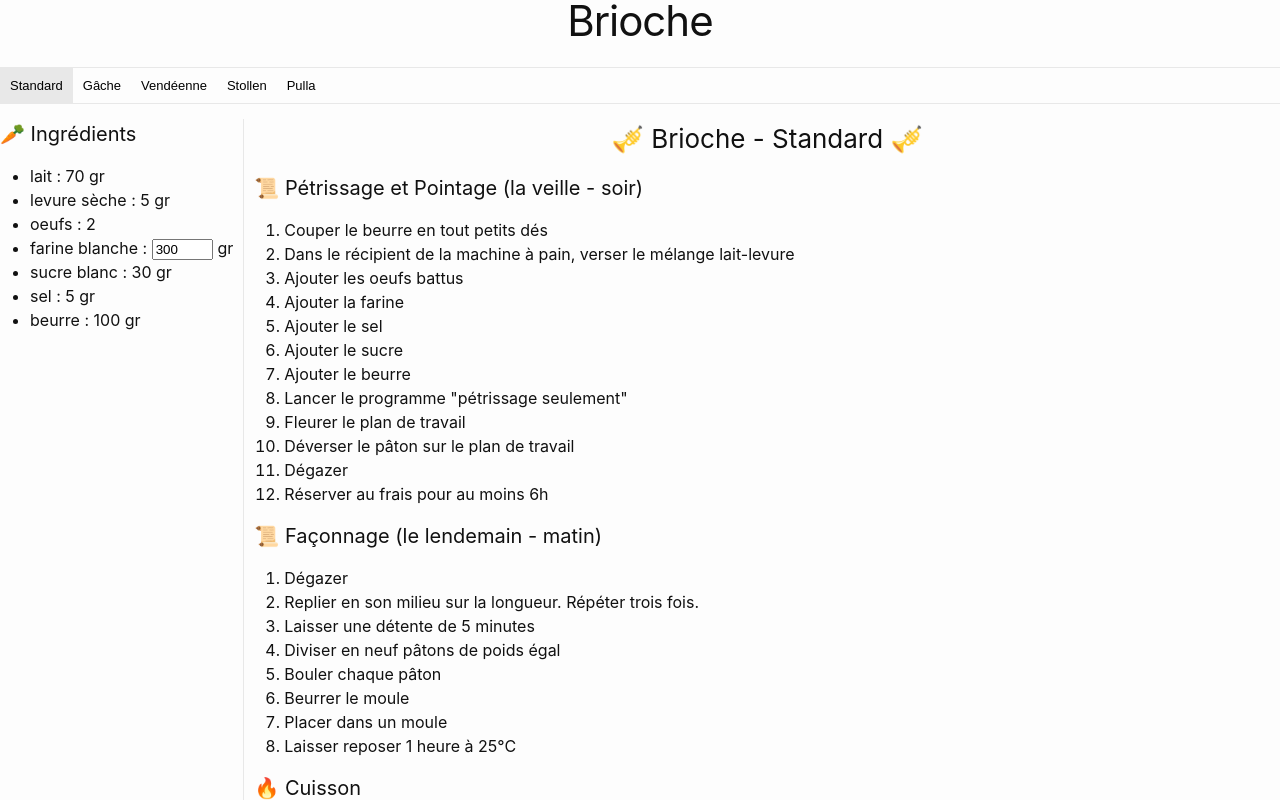
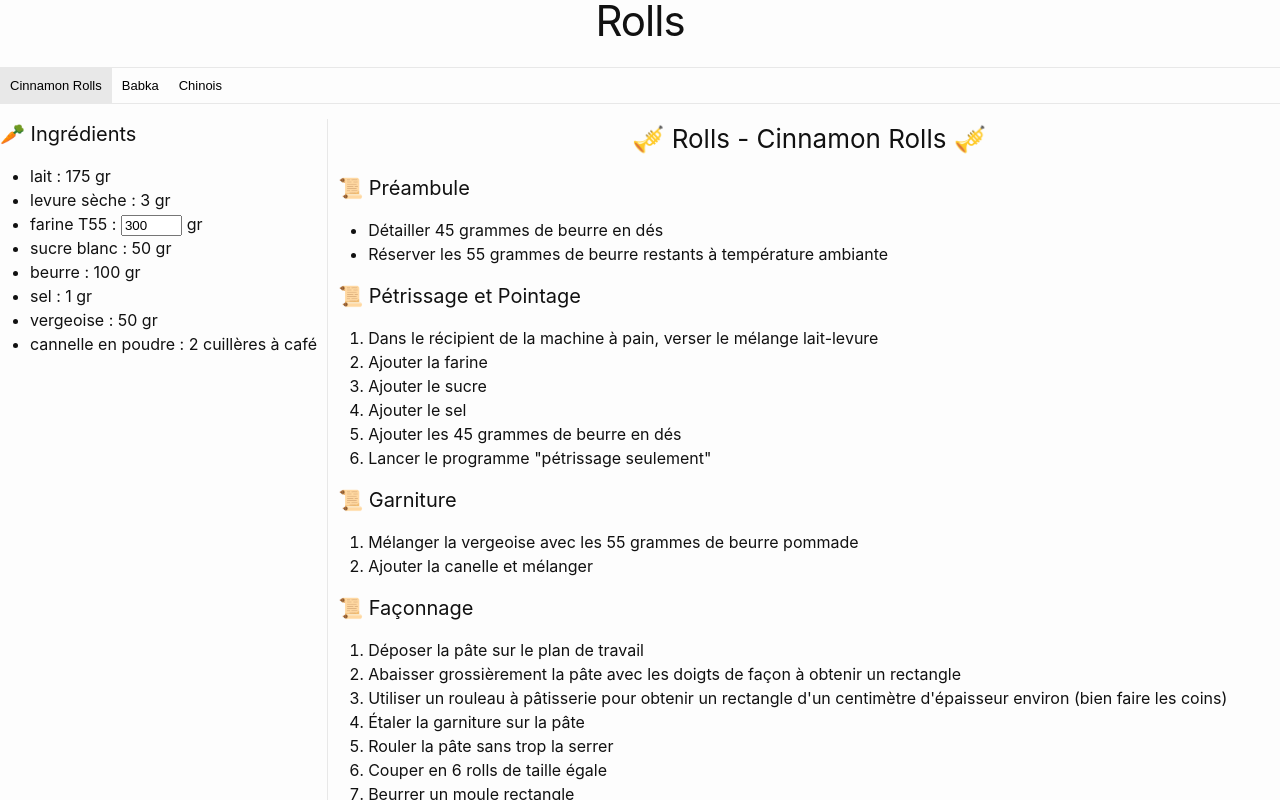
Before and after one commit to vianneyfaivre/recipe, a Svelte app: page / in a window 1280 px wide. Shown: the top 800 px of the page. Built offline with nearby package versions, Linux system fonts and the light colour scheme.

Commit message:
fixed ingredient with link issue

```diff
--- a/public/index.html
+++ b/public/index.html
@@ -15,7 +15,7 @@
 </head>
 
 	<body>
-		<div id="recipe-v2" data-yaml-path="/brioche.yaml">
+		<div id="recipe-v2" data-yaml-path="/rolls.yaml">
 		</div>
 	</body>
 </html>
--- /dev/null
+++ b/public/rolls.yaml
@@ -0,0 +1,216 @@
+
+
+
+title: Rolls
+withYeast: true
+utensils:
+  - couteau
+  - machine-pain
+  - rouleau
+  - coupe-pate
+recipes:
+  Cinnamon Rolls:
+    pictures: 3
+    utensils:
+      - moule-brownie
+    ingredients:
+      - label: lait
+        qty: 175
+        unit: gr
+      - label: levure sèche
+        qty: 3
+        unit: gr
+      - label: farine T55
+        qty: 300
+        unit: gr
+        variable: true
+      - label: sucre blanc
+        qty: 50
+        unit: gr
+      - label: beurre
+        qty: 100
+        unit: gr
+      - label: sel
+        qty: 1
+        unit: gr
+      - label: vergeoise
+        qty: 50
+        unit: gr
+      - label: cannelle en poudre
+        qty: 2
+        unit: cuillères à café
+    preconditions:
+      - Détailler 45 grammes de beurre en dés
+      - Réserver les 55 grammes de beurre restants à température ambiante
+    steps:
+      - label: Pétrissage et Pointage
+        details:
+          - Dans le récipient de la machine à pain, verser le mélange lait-levure
+          - Ajouter la farine
+          - Ajouter le sucre
+          - Ajouter le sel
+          - Ajouter les 45 grammes de beurre en dés
+          - Lancer le programme "pétrissage seulement"
+      - label: Garniture
+        details:
+          - Mélanger la vergeoise avec les 55 grammes de beurre pommade
+          - Ajouter la canelle et mélanger
+      - label: Façonnage
+        details:
+          - Déposer la pâte sur le plan de travail
+          - Abaisser grossièrement la pâte avec les doigts de façon à obtenir un rectangle
+          - Utiliser un rouleau à pâtisserie pour obtenir un rectangle d'un centimètre d'épaisseur environ (bien faire les coins)
+          - Étaler la garniture sur la pâte
+          - Rouler la pâte sans trop la serrer
+          - Couper en 6 rolls de taille égale
+          - Beurrer un moule rectangle
+          - Placer les rolls dans le plat en les espaçant bien
+          - Laisser reposer 1 heure à 25°C
+      - label: Cuisson
+        emoji: 🔥
+        details:
+          - Battre un oeuf et y ajouter une pincée de sel
+          - Badigeonner les rolls
+          - Préchauffer le four à 180°C
+          - Cuire pendant 25 minutes
+  Babka:
+    pictures: 1
+    utensils:
+      - moule-cake
+    ingredients:
+      - label: lait
+        qty: 175
+        unit: gr
+      - label: levure sèche
+        qty: 3
+        unit: gr
+      - label: farine T55
+        qty: 300
+        unit: gr
+        variable: true
+      - label: sucre blanc
+        qty: 50
+        unit: gr
+      - label: beurre
+        qty: 105
+        unit: gr
+      - label: sel
+        qty: 1
+        unit: gr
+      - label: chocolat noir 70%
+        qty: 35
+        unit: gr
+      - label: chocolat au lait
+        qty: 30
+        unit: gr
+      - label: sucre glace
+        qty: 25
+        unit: gr
+      - label: cacao en poudre non sucré
+        qty: 15
+        unit: gr
+    preconditions:
+      - Détailler 45 grammes de beurre en dés
+      - Réserver les 60 grammes de beurre restants à température ambiante
+    steps:
+      - label: Pétrissage et Pointage
+        details:
+          - Dans le récipient de la machine à pain, verser le mélange lait-levure
+          - Ajouter la farine
+          - Ajouter le sucre
+          - Ajouter le sel
+          - Ajouter les 45 grammes de beurre en dés
+          - Lancer le programme "pétrissage seulement"
+      - label: Garniture
+        details:
+          - Faire fondre les chocolats avec les 60 grammes de beurre
+          - Mélanger jusqu'à ce que le mélange soit lisse
+          - Ajouter le chocolat en poudre et le sucre glace
+          - Mélanger jusqu'à incorporation
+          - Réserver au frais au moins 20 minutes
+      - label: Façonnage
+        details:
+          - Déposer la pâte sur le plan de travail
+          - Abaisser grossièrement la pâte avec les doigts de façon à obtenir un rectangle
+          - Utiliser un rouleau à pâtisserie pour obtenir un rectangle d'un centimètre d'épaisseur environ (bien faire les coins)
+          - Remuer la garniture avec une cuillère pour qu'elle soit plus facile à étaler
+          - Étaler la garniture sur la pâte
+          - Rouler la pâte sans trop la serrer
+          - Couper la pâte en deux en sa longueur
+          - Tresser
+          - Beurrer un moule à cake
+          - Placer la brioche dans le moule
+          - Laisser reposer 1 heure à 25°C
+      - label: Cuisson
+        emoji: 🔥
+        details:
+          - Préchauffer le four à 180°C
+          - Cuire pendant 30 à 35 minutes
+          - Porter 20 gr d'eau et 30 gr de sucre à ébullition
+          - Badigeonner la brioche avec le sirop de sucre
+          - Laisser la brioche 10 minutes dans son moule
+          - La sortir et la laisser refroidir sur une grille pour 15 minutes
+  Chinois:
+    pictures: 1
+    utensils:
+      - moule-rond
+    ingredients:
+      - label: lait
+        qty: 175
+        unit: gr
+      - label: levure sèche
+        qty: 3
+        unit: gr
+      - label: farine T55
+        qty: 300
+        unit: gr
+        variable: true
+      - label: sucre blanc
+        qty: 50
+        unit: gr
+      - label: beurre
+        qty: 45
+        unit: gr
+      - label: sel
+        qty: 1
+        unit: gr
+      - label: crème pâtissière
+        link: /recettes/creme-patissiere
+        qty: 300
+        unit: gr
+    preconditions:
+      - Détailler 45 grammes de beurre en dés
+    steps:
+      - label: Pétrissage et Pointage
+        details:
+          - Dans le récipient de la machine à pain, verser le mélange lait-levure
+          - Ajouter la farine
+          - Ajouter le sucre
+          - Ajouter le sel
+          - Ajouter les 45 grammes de beurre en dés
+          - Lancer le programme "pétrissage seulement"
+      - label: Garniture
+        details:
+          - label: Faire la crème pâtissière
+            link: /recettes/creme-patissiere
+          - Réserver au frais
+      - label: Façonnage
+        details:
+          - Déposer la pâte sur le plan de travail
+          - Abaisser grossièrement la pâte avec les doigts de façon à obtenir un rectangle
+          - Utiliser un rouleau à pâtisserie pour obtenir un rectangle d'un centimètre d'épaisseur environ (bien faire les coins)
+          - Étaler la garniture sur la pâte
+          - Rouler la pâte sans trop la serrer
+          - Couper en 8 rolls de taille égale
+          - Beurrer un moule rectangle
+          - Placer les rolls dans le plat en les espaçant bien
+          - Laisser reposer 1 heure à 25°C
+      - label: Cuisson
+        emoji: 🔥
+        details:
+          - Battre un oeuf et y ajouter une pincée de sel
+          - Badigeonner les rolls
+          - Préchauffer le four à 180°C
+          - Cuire pendant 25 minutes
+notes:
+  - Si la pâte est trop chaude, la garniture va fondre ou mal s'étaler. Dans ce cas, la laisser reposer 10 minutes avant de continuer.
--- a/src/components/Ingredient.svelte
+++ b/src/components/Ingredient.svelte
@@ -22,7 +22,10 @@
 <li itemprop="recipeIngredient">
 
     {#if ingredient.link }
+
         <a href="{ ingredient.link }">{ ingredient.label }</a>
+
+        {ingredient.updatedQty || ingredient.qty || ''}
     {:else}
         { ingredient.label } :
 
```
